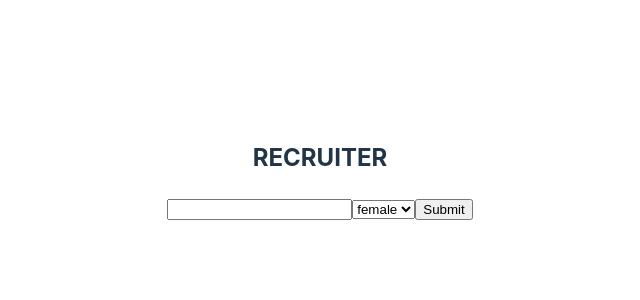
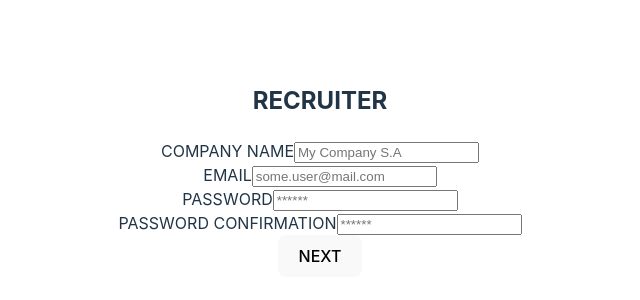
Before and after one commit to kkantaaa/get-that-job-2J3K, a React (Vite) app in the folder client/: page /recruiter/register1 in a window 1280 px wide. Shown: the part 230-530 px from the top of the page, without its empty margins (320-960 px from the left). Built offline with nearby package versions, Linux system fonts and the light colour scheme.

Commit message:
feat: implement recruiter regis form page1

```diff
--- a/client/src/components/RecruitLogInInfo.jsx
+++ b/client/src/components/RecruitLogInInfo.jsx
@@ -1,21 +1,113 @@
-import { useForm } from "react-hook-form";
-import { useState } from "react";
+import { useForm, Controller } from "react-hook-form";
+import { useNavigate } from "react-router-dom";
 
-export function RecruitLogInInfo() {
-  const { register, handleSubmit } = useForm();
-  const onSubmit = data => console.log(data);
+function RecruitLogInInfo() {
+  const navigate = useNavigate();
+  const { handleSubmit, control, setError, formState: { errors } } = useForm();
+
+  const onSubmit = (data) => {
+    if (data.confirmedPassword !== data.password) {
+      setError("confirmedPassword", { type: "manual", message: "The confirmed Password is not matched" });
+    } else {
+      navigate("/รอใส่ path");
+    }
+  };
 
   return (
-    <form onSubmit={handleSubmit(onSubmit)}>
-      <input {...register("firstName")} />
-      <select {...register("gender")}>
-        <option value="female">female</option>
-        <option value="male">male</option>
-        <option value="other">other</option>
-      </select>
-      <input type="submit" />
+    <form className="login-info" onSubmit={handleSubmit(onSubmit)}>
+      <div className="input-container">
+      <div className="company-name-input">
+          <label htmlFor="company-name">
+            COMPANY NAME
+            <Controller
+              name="companyname"
+              control={control}
+              defaultValue=""
+              rules={{ required: "Company name is required" }}
+              render={({ field }) => (
+                <input
+                  id="companyname"
+                  type="text"
+                  placeholder="My Company S.A"
+                  {...field}
+                />
+              )}
+            />
+          </label>
+          <span>{errors.companyname && errors.companyname.message}</span>
+        </div>
+
+        <div className="email-input">
+          <label htmlFor="email">
+            EMAIL
+            <Controller
+              name="email"
+              control={control}
+              defaultValue=""
+              rules={{ required: "Email is required" }}
+              render={({ field }) => (
+                <input
+                  id="email"
+                  type="email"
+                  placeholder="some.user@mail.com"
+                  {...field}
+                />
+              )}
+            />
+          </label>
+          <span>{errors.email && errors.email.message}</span>
+        </div>
+
+        <div className="password-input">
+          <label htmlFor="password">
+            PASSWORD
+            <Controller
+              name="password"
+              control={control}
+              defaultValue=""
+              rules={{ required: "Password is required" }}
+              render={({ field }) => (
+                <input
+                  id="password"
+                  type="password"
+                  placeholder="******"
+                  {...field}
+                />
+              )}
+            />
+          </label>
+          <span>{errors.password && errors.password.message}</span>
+        </div>
+
+        <div className="confirmed-password-input">
+          <label htmlFor="confirmed-password">
+            PASSWORD CONFIRMATION
+            <Controller
+              name="confirmedPassword"
+              control={control}
+              defaultValue=""
+              rules={{
+                required: "Password confirmation is required",
+              }}
+              render={({ field }) => (
+                <input
+                  id="confirmed-password"
+                  type="password"
+                  placeholder="******"
+                  {...field}
+                />
+              )}
+            />
+          </label>
+          <span>{errors.confirmedPassword && errors.confirmedPassword.message}</span>
+        </div>
+
+        <div className="next-button">
+          <button type="submit">NEXT</button>
+        </div>
+      </div>
     </form>
   );
 }
 
-export default RecruitLogInInfo
+export default RecruitLogInInfo;
```
